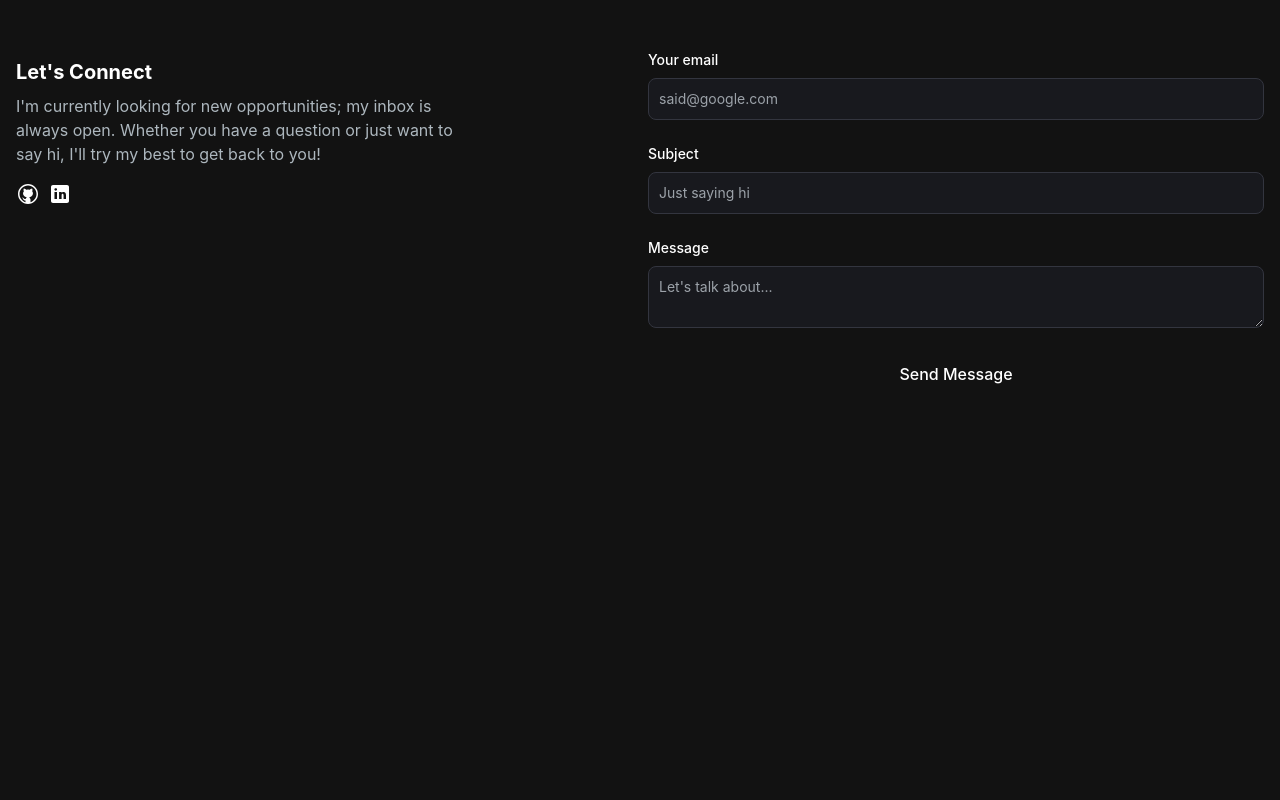
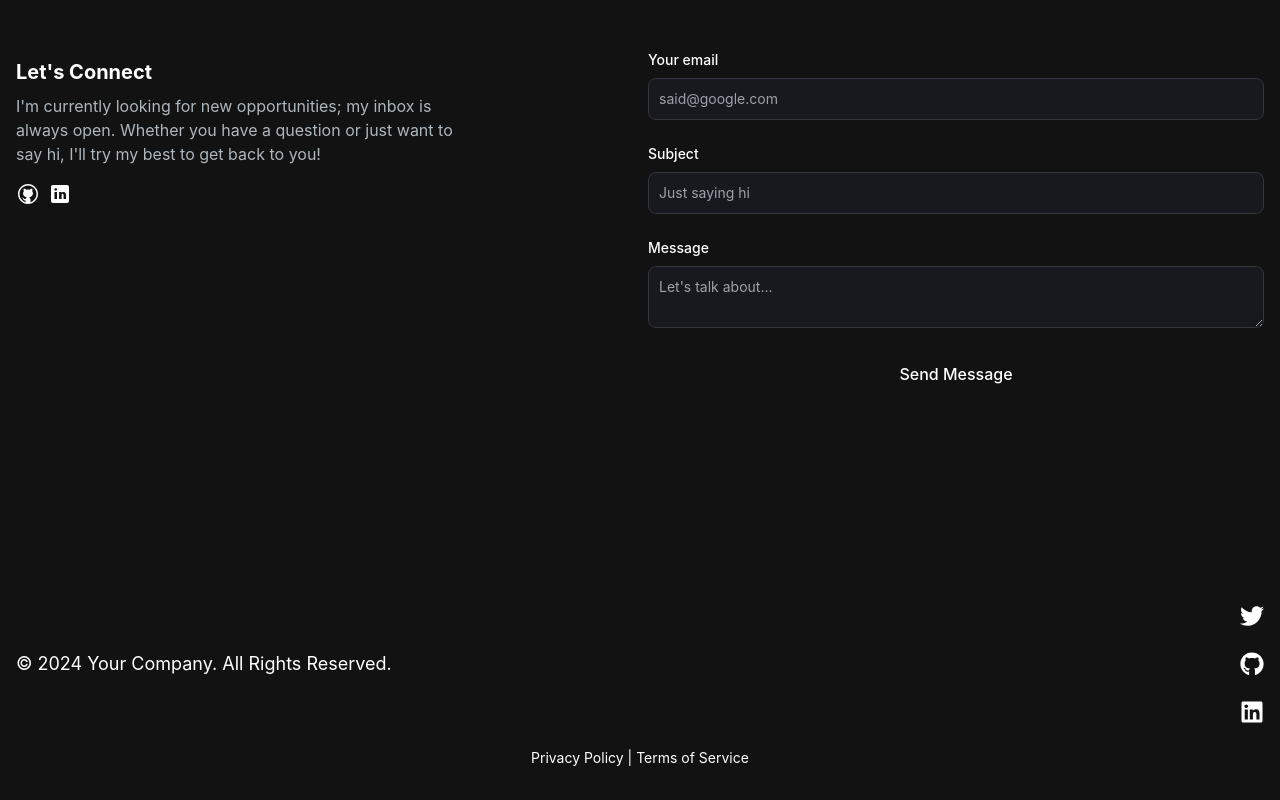
Before and after one commit to 12siragi/saidi-portfolio-, a Next.js app: page / in a window 1280 px wide. Shown: the part 1547-2347 px from the top of the page. Before the commit the page ends 2225 px from the top, so only its background shows below. Built offline with nearby package versions, Linux system fonts and the light colour scheme.

Commit message:
portfolio

```diff
--- a/package.json
+++ b/package.json
@@ -17,6 +17,7 @@
     "react-circular-progressbar": "^2.1.0",
     "react-countup": "^6.5.3",
     "react-dom": "^18.3.1",
+    "react-icons": "^5.3.0",
     "react-spring": "^9.7.4",
     "react-type-animation": "^3.2.0",
     "resend": "^4.0.1-alpha.0"
--- /dev/null
+++ b/src/app/components/AchievementsSection.jsx
@@ -0,0 +1,69 @@
+"use client";
+import React from "react";
+import dynamic from "next/dynamic";
+
+const AnimatedNumbers = dynamic(
+  () => {
+    return import("react-animated-numbers");
+  },
+  { ssr: false }
+);
+
+const achievementsList = [
+  {
+    metric: "Projects",
+    value: "100",
+    postfix: "+",
+  },
+  {
+    prefix: "~",
+    metric: "Users",
+    value: "100,000",
+  },
+  {
+    metric: "Awards",
+    value: "7",
+  },
+  {
+    metric: "Years",
+    value: "2",
+  },
+];
+
+const AchievementsSection = () => {
+  return (
+    <div className="py-8 px-4 xl:gap-16 sm:py-16 xl:px-16">
+      <div className="sm:border-[#33353F] sm:border rounded-md py-8 px-16 flex flex-col sm:flex-row items-center justify-between">
+        {achievementsList.map((achievement, index) => {
+          return (
+            <div
+              key={index}
+              className="flex flex-col items-center justify-center mx-4 my-4 sm:my-0"
+            >
+              <h2 className="text-white text-4xl font-bold flex flex-row">
+                {achievement.prefix}
+                <AnimatedNumbers
+                  includeComma
+                  animateToNumber={parseInt(achievement.value)}
+                  locale="en-US"
+                  className="text-white text-4xl font-bold"
+                  configs={(_, index) => {
+                    return {
+                      mass: 1,
+                      friction: 100,
+                      tensions: 140 * (index + 1),
+                    };
+                  }}
+                />
+                {achievement.postfix}
+              </h2>
+              <p className="text-[#ADB7BE] text-base">{achievement.metric}</p>
+            </div>
+          );
+        })}
+      </div>
+    </div>
+  );
+};
+
+export default AchievementsSection;
--- /dev/null
+++ b/src/app/components/Footer.jsx
@@ -0,0 +1,33 @@
+import Link from "next/link";
+import { FaTwitter, FaGithub, FaLinkedin } from "react-icons/fa";
+
+export default function Footer() {
+  return (
+    <footer className="bg-[#121212] text-white py-8 mt-auto">
+      <div className="container mx-auto px-4">
+        <div className="flex justify-between items-center mb-6">
+          <div>
+            <p className="text-lg">&copy; 2024 Your Company. All Rights Reserved.</p>
+          </div>
+          <div className="space-x-4">
+            <Link href="https://x.com/home" target="_blank">
+              <FaTwitter className="text-2xl hover:text-gray-400" />
+            </Link>
+            <Link href="https://github.com/12siragi?tab=repositories" target="_blank">
+              <FaGithub className="text-2xl hover:text-gray-400" />
+            </Link>
+            <Link href="https://www.linkedin.com/in/saidi-siragi-1276ba262/" target="_blank">
+              <FaLinkedin className="text-2xl hover:text-gray-400" />
+            </Link>
+          </div>
+        </div>
+        <div className="text-center">
+          <p className="text-sm">
+            <Link href="/privacy-policy" className="hover:text-gray-400">Privacy Policy</Link> |{" "}
+            <Link href="/terms-of-service" className="hover:text-gray-400">Terms of Service</Link>
+          </p>
+        </div>
+      </div>
+    </footer>
+  );
+}
--- a/src/app/page.js
+++ b/src/app/page.js
@@ -3,6 +3,8 @@ import HeroSection from "./components/HeroSection";
 import Navbar from "./components/Navbar";
 import EmailSection from "./components/EmailSection";
 import About from "./components/About";
+import Footer from "./components/Footer"; // Import Footer component
+
 export default function Home() {
   return (
     <main className="flex flex-col min-h-screen bg-[#121212] text-white">
@@ -18,13 +20,15 @@ export default function Home() {
           <About />
         </section>
 
-
         {/* Email Section */}
         <section>
           <h2 className="text-3xl font-bold">Get in Touch</h2>
           <EmailSection />
         </section>
       </div>
+
+      {/* Add Footer */}
+      <Footer />
     </main>
   );
 }
```
Also changed, not shown: 1 other file (tests, documents, lock files or other folders).
